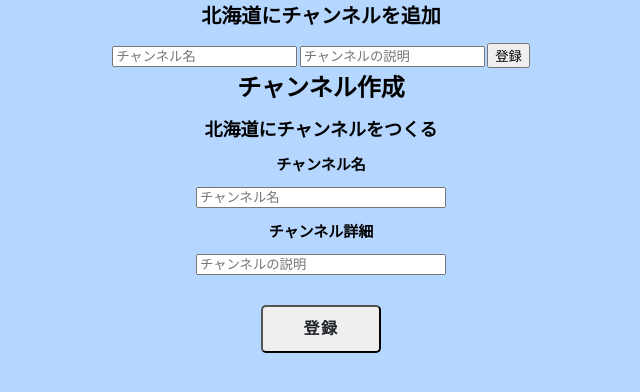
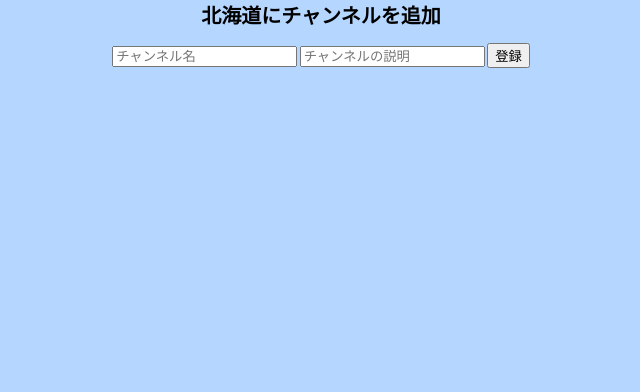
Before and after one commit to Hackathon-F-team/F-team, a Flask app: page /create_channel/1 in a window 1280 px wide. Shown: the part 13-405 px from the top of the page, without its empty margins (327-967 px from the left). Run offline with Flask 2, Linux system fonts and the light colour scheme; the visitor is signed in with stand-in values (Sample User, id 1); data comes from the database, SQL or seed files in the repository.

Commit message:
再度コンフリクトの調整をしました

```diff
--- a/templates/create-channel.html
+++ b/templates/create-channel.html
@@ -35,38 +35,7 @@
   </form>
 
 
-  </div>
 
-  <!--ヘッダー-->
-  <header></header>
-  <!--ボディー-->
-  <body>
-    <!--formタグで入力フォームを作成-->
-    <!--入力した内容がPOSTメソッドでサーバーに送られます。この後の処理はapp.pyに記載されています。-->
-    <form action="/map.html" method="POST">
-      <label for="title" class="titele">チャンネル作成</label>
-      <h1 class="mapname">{{prefecture['name_jp']}}にチャンネルをつくる</h1>
-      <div>
-      <h2>チャンネル名</h2>
-      <input
-        type="text"
-        placeholder="チャンネル名"
-        class="channel-form-inputname"
-        name="channel-title"
-      />
-      </div>
-      <div>
-      <h2>チャンネル詳細</h2>
-      <input
-        type="text"
-        placeholder="チャンネルの説明"
-        class="channel-form-inputdetaile"
-        name="channel-description"
-      />
-      </div>
-      <!--<a href="" class="btn btn--yellow btn--cubic">作成</a>-->
-      <button id="add-channel-confirmation-btn" class="btn btn--yellow btn--cubic">登録</button>
-      <!--formタグで入力フォームを作成終わり-->
-    </form>
+
   </body>
 </html>
--- a/templates/map.html
+++ b/templates/map.html
@@ -18,7 +18,7 @@
 
   <body>
 
-   <h1>トラベラー</h1>
+   <h1>tabiComi</h1>
 
    <div class="日本地図"><!---このクラスを基準に位置調整されている-->
       <img src="https://github.com/Hackathon-F-team/F-team/blob/develop/static/img/%E6%97%A5%E6%9C%AC%E5%9C%B0%E5%9B%B3.png?raw=true"class="map1">
--- a/templates/registration/top.html
+++ b/templates/registration/top.html
@@ -37,12 +37,12 @@
         <div class="buttons">
           <div class="signup-button">
             <button>
-              <a href="" class="signup">新規登録</a>
+              <a href="{{ url_for('signup') }}" class="signup">新規登録</a>
             </button>
           </div>
           <div class="login-button">
             <button>
-              <a href="" class="login">ログイン</a>
+              <a href="{{ url_for('login') }}" class="login">ログイン</a>
             </button>
           </div>
         </div>
```
